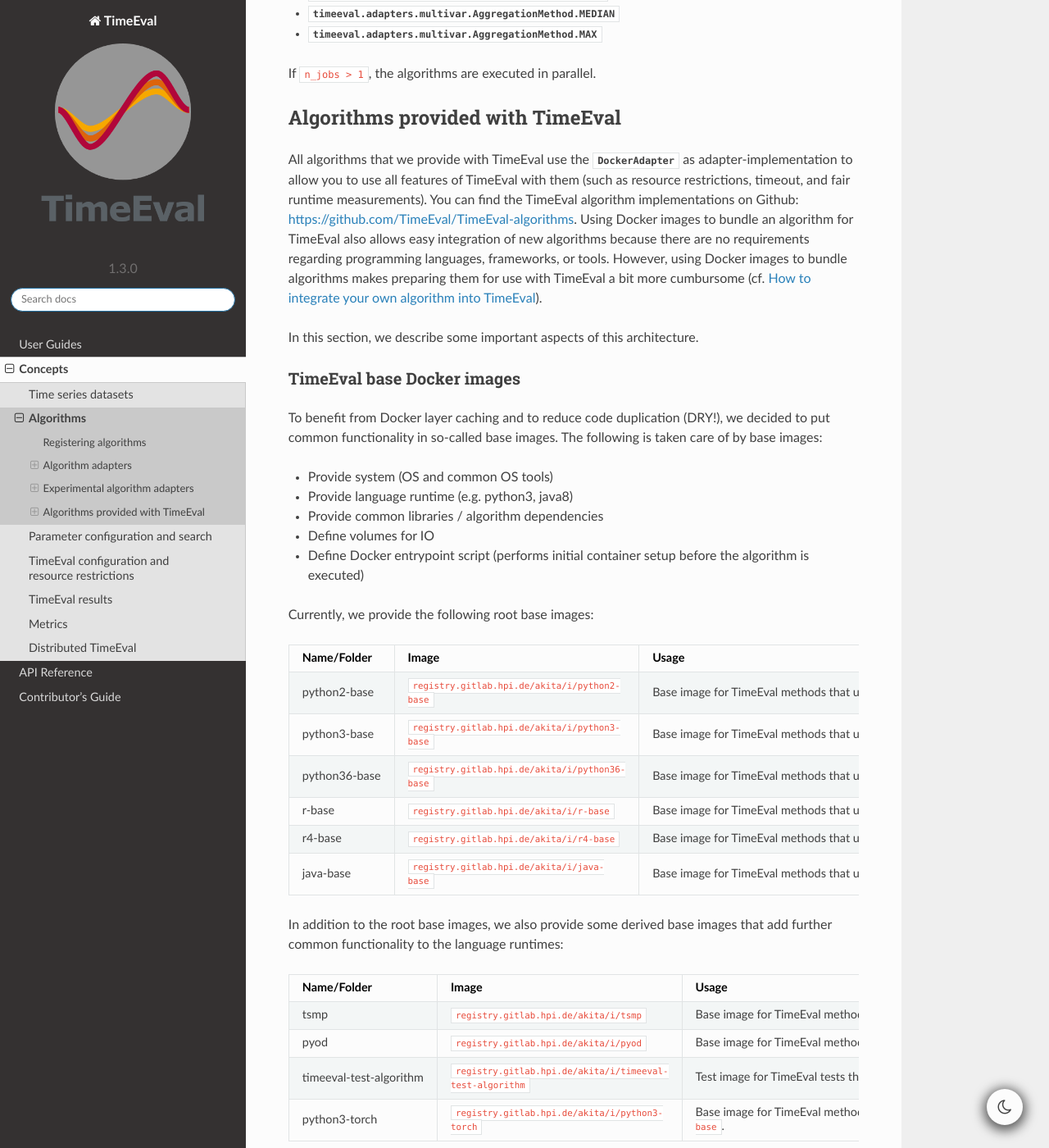
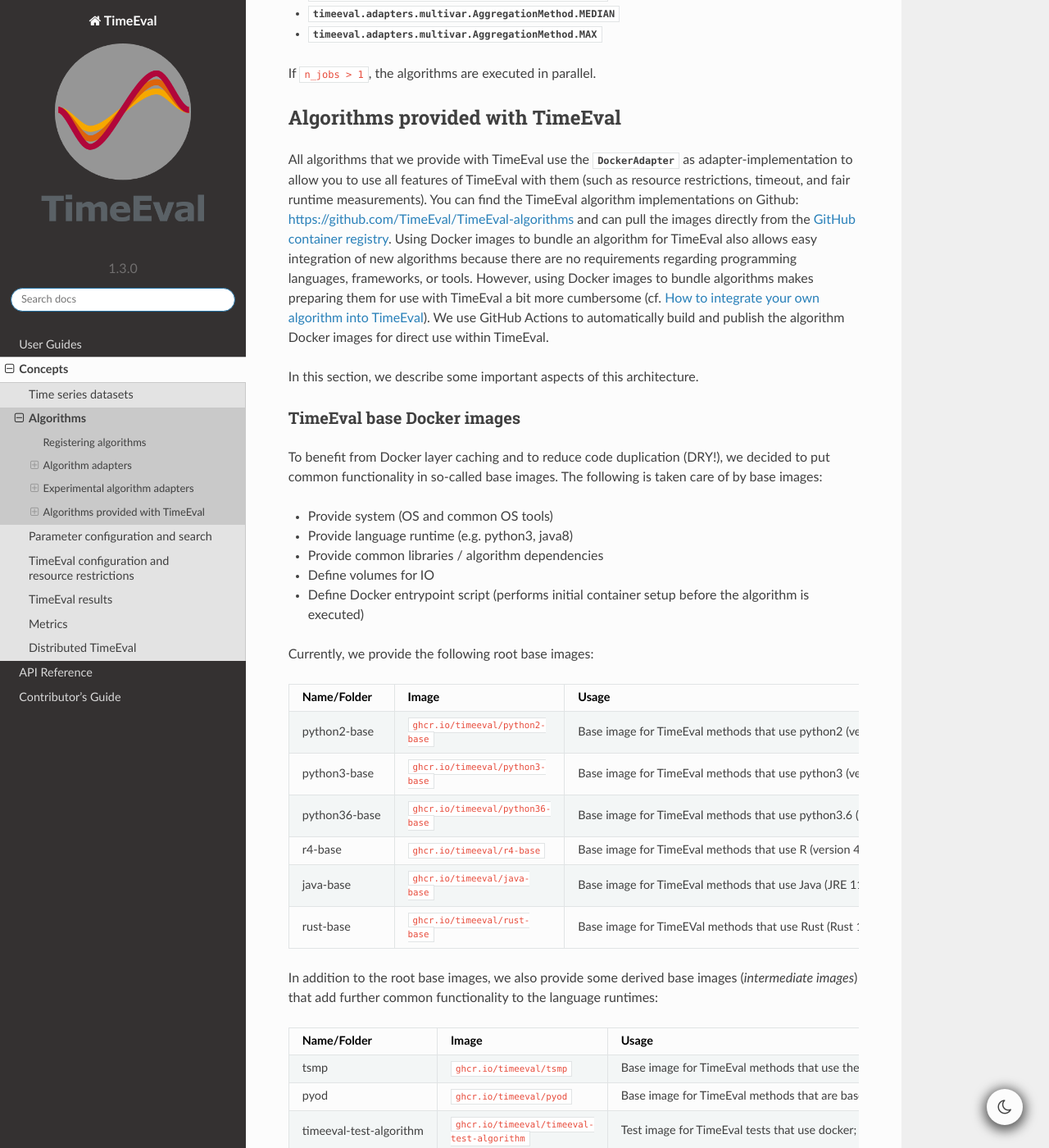
Before and after one commit to TimeEval/TimeEval, a Sphinx documentation site: the page built from docs/concepts/algorithms.md, in a window 1280 px wide and 1400 px high, scrolled down 3176 px. Shown: the whole window at 82% size. Built offline with Sphinx 7.4.7 and the Read the Docs theme 2.0.0, drawn with Linux system fonts in a browser that asks for light colours; some of the changed text lies outside the part shown.

Commit message:
feat: update documentation to use the new registry links

```diff
--- a/docs/concepts/algorithms.md
+++ b/docs/concepts/algorithms.md
@@ -150,9 +150,10 @@
 ## Algorithms provided with TimeEval
 
 All algorithms that we provide with TimeEval use the {class}`~timeeval.adapters.docker.DockerAdapter` as adapter-implementation to allow you to use all features of TimeEval with them (such as resource restrictions, timeout, and fair runtime measurements).
-You can find the TimeEval algorithm implementations on Github: <https://github.com/TimeEval/TimeEval-algorithms>.
+You can find the TimeEval algorithm implementations on Github: <https://github.com/TimeEval/TimeEval-algorithms> and can pull the images directly from the [GitHub container registry](https://github.com/orgs/TimeEval/packages?ecosystem=container).
 Using Docker images to bundle an algorithm for TimeEval also allows easy integration of new algorithms because there are no requirements regarding programming languages, frameworks, or tools.
-However, using Docker images to bundle algorithms makes preparing them for use with TimeEval a bit more cumbursome (cf. [](../user/integrate-algorithm.md)).
+However, using Docker images to bundle algorithms makes preparing them for use with TimeEval a bit more cumbersome (cf. [](../user/integrate-algorithm.md)).
+We use GitHub Actions to automatically build and publish the algorithm Docker images for direct use within TimeEval.
 
 In this section, we describe some important aspects of this architecture.
 
@@ -170,24 +171,24 @@
 Currently, we provide the following root base images:
 
 | Name/Folder | Image | Usage |
-| :--- | :---- | :---- |
-| python2-base | `registry.gitlab.hpi.de/akita/i/python2-base` | Base image for TimeEval methods that use python2 (version 2.7); includes default python packages. |
-| python3-base | `registry.gitlab.hpi.de/akita/i/python3-base` | Base image for TimeEval methods that use python3 (version 3.7.9); includes default python packages. |
-| python36-base | `registry.gitlab.hpi.de/akita/i/python36-base` | Base image for TimeEval methods that use python3.6 (version 3.6.13); includes default python packages. |
-| r-base | `registry.gitlab.hpi.de/akita/i/r-base` | Base image for TimeEval methods that use R (version 3.5.2-1). |
-| r4-base | `registry.gitlab.hpi.de/akita/i/r4-base` | Base image for TimeEval methods that use R (version 4.0.5). |
-| java-base | `registry.gitlab.hpi.de/akita/i/java-base` | Base image for TimeEval methods that use Java (JRE 11.0.10). |
+| :--- | :---- |:-------------------------------------------------------------------------------------------------------|
+| python2-base | `ghcr.io/timeeval/python2-base` | Base image for TimeEval methods that use python2 (version 2.7); includes default python packages. |
+| python3-base | `ghcr.io/timeeval/python3-base` | Base image for TimeEval methods that use python3 (version 3.7.9); includes default python packages. |
+| python36-base | `ghcr.io/timeeval/python36-base` | Base image for TimeEval methods that use python3.6 (version 3.6.13); includes default python packages. |
+| r4-base | `ghcr.io/timeeval/r4-base` | Base image for TimeEval methods that use R (version 4.0.5). |
+| java-base | `ghcr.io/timeeval/java-base` | Base image for TimeEval methods that use Java (JRE 11.0.10). |
+| rust-base | `ghcr.io/timeeval/rust-base` | Base image for TimeEVal methods that use Rust (Rust 1.58). |
 
-In addition to the root base images, we also provide some derived base images that add further common functionality to the language runtimes:
+In addition to the root base images, we also provide some derived base images (_intermediate images_) that add further common functionality to the language runtimes:
 
 | Name/Folder | Image | Usage |
-| :--- | :---- | :---- |
-| tsmp | `registry.gitlab.hpi.de/akita/i/tsmp` | Base image for TimeEval methods that use the matrix profile R package [`tsmp`](https://github.com/matrix-profile-foundation/tsmp); is based on `registry.gitlab.hpi.de/akita/i/r-base`. |
-| pyod | `registry.gitlab.hpi.de/akita/i/pyod` | Base image for TimeEval methods that are based on the [`pyod`](https://github.com/yzhao062/pyod) library; is based on `registry.gitlab.hpi.de/akita/i/python3-base` |
-| timeeval-test-algorithm | `registry.gitlab.hpi.de/akita/i/timeeval-test-algorithm` | Test image for TimeEval tests that use docker; is based on `registry.gitlab.hpi.de/akita/i/python3-base`. |
-| python3-torch | `registry.gitlab.hpi.de/akita/i/python3-torch` | Base image for TimeEval methods that use python3 (version 3.7.9) and PyTorch (version 1.7.1); includes default python packages and torch; is based on `registry.gitlab.hpi.de/akita/i/python3-base`. |
+| :--- | :---- |:---------------------------------------------------------------------------------------------------------------------------------------------------------------------------------------|
+| tsmp | `ghcr.io/timeeval/tsmp` | Base image for TimeEval methods that use the matrix profile R package [`tsmp`](https://github.com/matrix-profile-foundation/tsmp); is based on `ghcr.io/timeeval/r4-base`. |
+| pyod | `ghcr.io/timeeval/pyod` | Base image for TimeEval methods that are based on the [`pyod`](https://github.com/yzhao062/pyod) library; is based on `ghcr.io/timeeval/python3-base`. |
+| timeeval-test-algorithm | `ghcr.io/timeeval/timeeval-test-algorithm` | Test image for TimeEval tests that use docker; is based on `ghcr.io/timeeval/python3-base`; technically not a base images. |
+| python3-torch | `ghcr.io/timeeval/python3-torch` | Base image for TimeEval methods that use python3 (version 3.7.9) and PyTorch (version 1.7.1); includes default python packages and torch; is based on `ghcr.io/timeeval/python3-base`. |
 
-You can find all current base images in the [`timeeval-algorithms`-repository](https://github.com/TimeEval/TimeEval-algorithms/tree/main/0-base-images).
+You can find all current base images in the [`timeeval-algorithms`-repository](https://github.com/TimeEval/TimeEval-algorithms) under `0-base-images` and `1-intermediate-images`.
 
 ### TimeEval algorithm interface
 
@@ -259,7 +260,7 @@
     -e LOCAL_UID=<current user id> \
     -e LOCAL_GID=<groupid of akita group> \
     <resource restrictions> \
-  registry.gitlab.hpi.de/akita/i/<your_algorithm>:latest execute-algorithm '{
+  ghcr.io/timeeval/<your_algorithm>:latest execute-algorithm '{
     "executionType": "execute",
     "dataInput": "/data/dataset.csv",
     "modelInput": "/results/model.pkl",
@@ -275,7 +276,7 @@
 docker run --rm \
     -v <path/to/dataset.csv>:/data/dataset.csv:ro \
     -v <path/to/results-folder>:/results:rw <...> \
-  registry.gitlab.hpi.de/akita/i/<your_algorithm>:latest bash
+  ghcr.io/timeeval/<your_algorithm>:latest bash
 # now, within the container
 <python | java -jar | Rscript> $ALGORITHM_MAIN '{
   "executionType": "execute",
--- a/easy-example-experiment.py
+++ b/easy-example-experiment.py
@@ -24,7 +24,7 @@
     algorithms = [
         Algorithm(
             name="COF",
-            main=DockerAdapter(image_name="registry.gitlab.hpi.de/akita/i/cof", skip_pull=True),
+            main=DockerAdapter(image_name="ghcr.io/timeeval/cof", skip_pull=True),
             param_config=FixedParameters({
                 "n_neighbors": 20,
                 "random_state": 42
--- a/example-experiment.py
+++ b/example-experiment.py
@@ -76,8 +76,8 @@
         # mstamp(),
         # mtad_gat(),
         # multi_hmm(),
+        # multi_norma(),
         # multi_subsequence_lof(),
-        # multinorma(),
         # mvalmod(),
         # norma(),
         # normalizing_flows(),
```
Also changed, not shown: other parts of docs/concepts/algorithms.md (+1 -1 lines), README.md (+2 -1 lines), docs/user/integrate-algorithm.md (+10 -4 lines), docs/user/usage-timeeval.md (+3 -3 lines), 6 other files.
